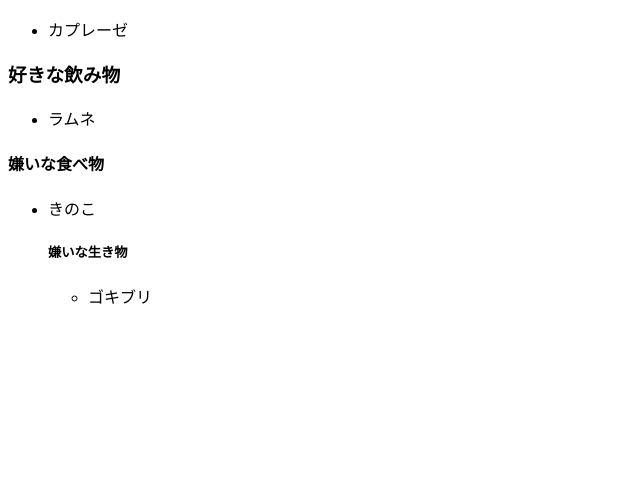
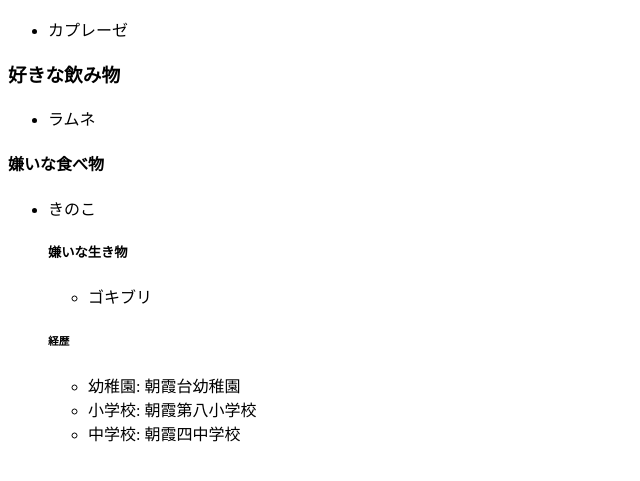
Before and after one commit to dahlia-momo/DSpro, a plain HTML site: page index.html in a window 1280 px wide. Shown: the part 113-594 px from the top of the page, without its empty margins (0-640 px from the left). Drawn offline with Linux system fonts and the light colour scheme.

Commit message:
経歴を追加

```diff
--- a/index.html
+++ b/index.html
@@ -19,5 +19,11 @@
         <ul>
             <li>ゴキブリ</li>
         </ul>
+        <h6> 経歴</h6>
+        <ul>
+            <li>幼稚園: 朝霞台幼稚園</li>
+            <li>小学校: 朝霞第八小学校</li>
+            <li>中学校: 朝霞四中学校</li>
+        </ul>
     </body>
 </html>
```
